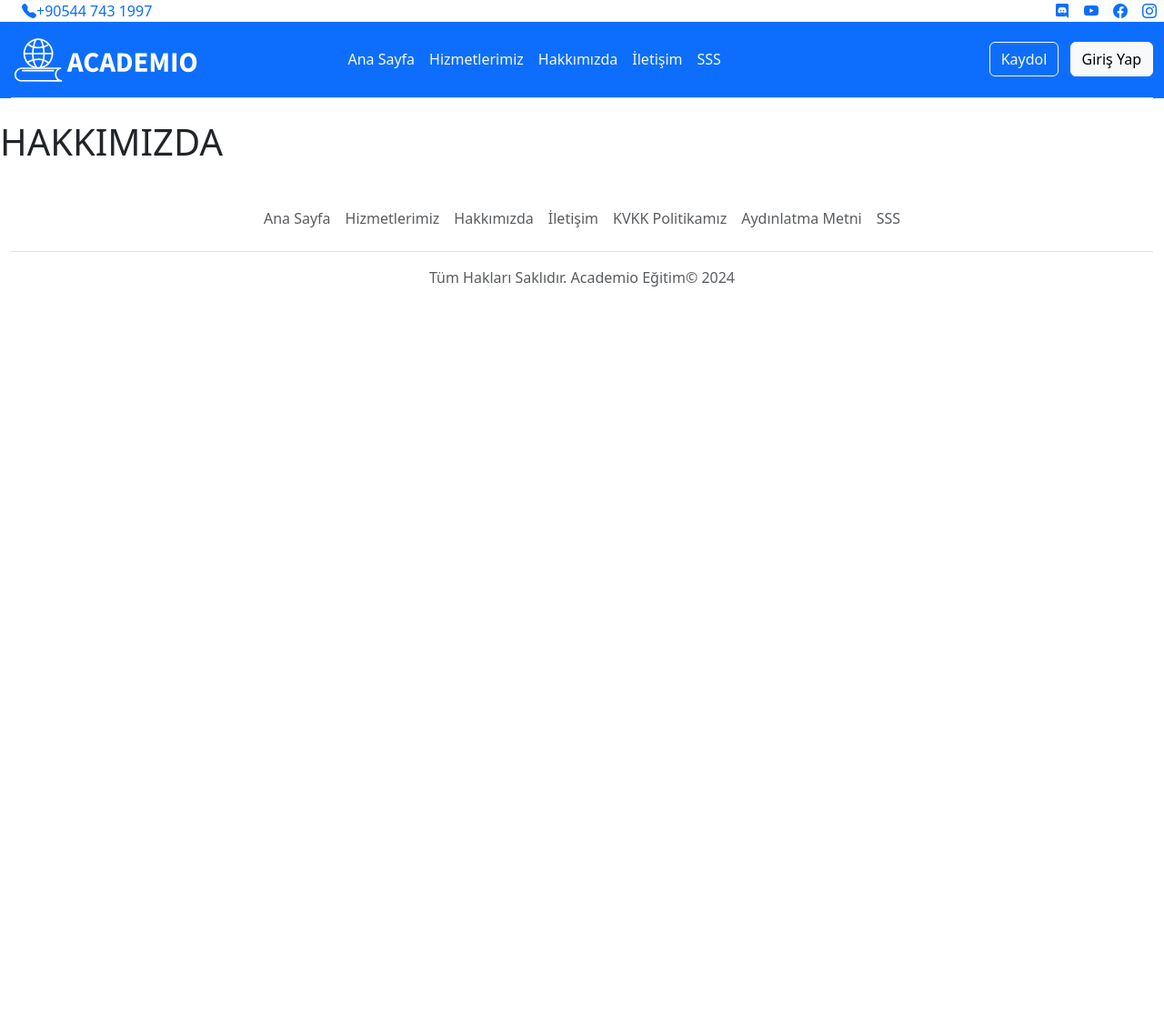
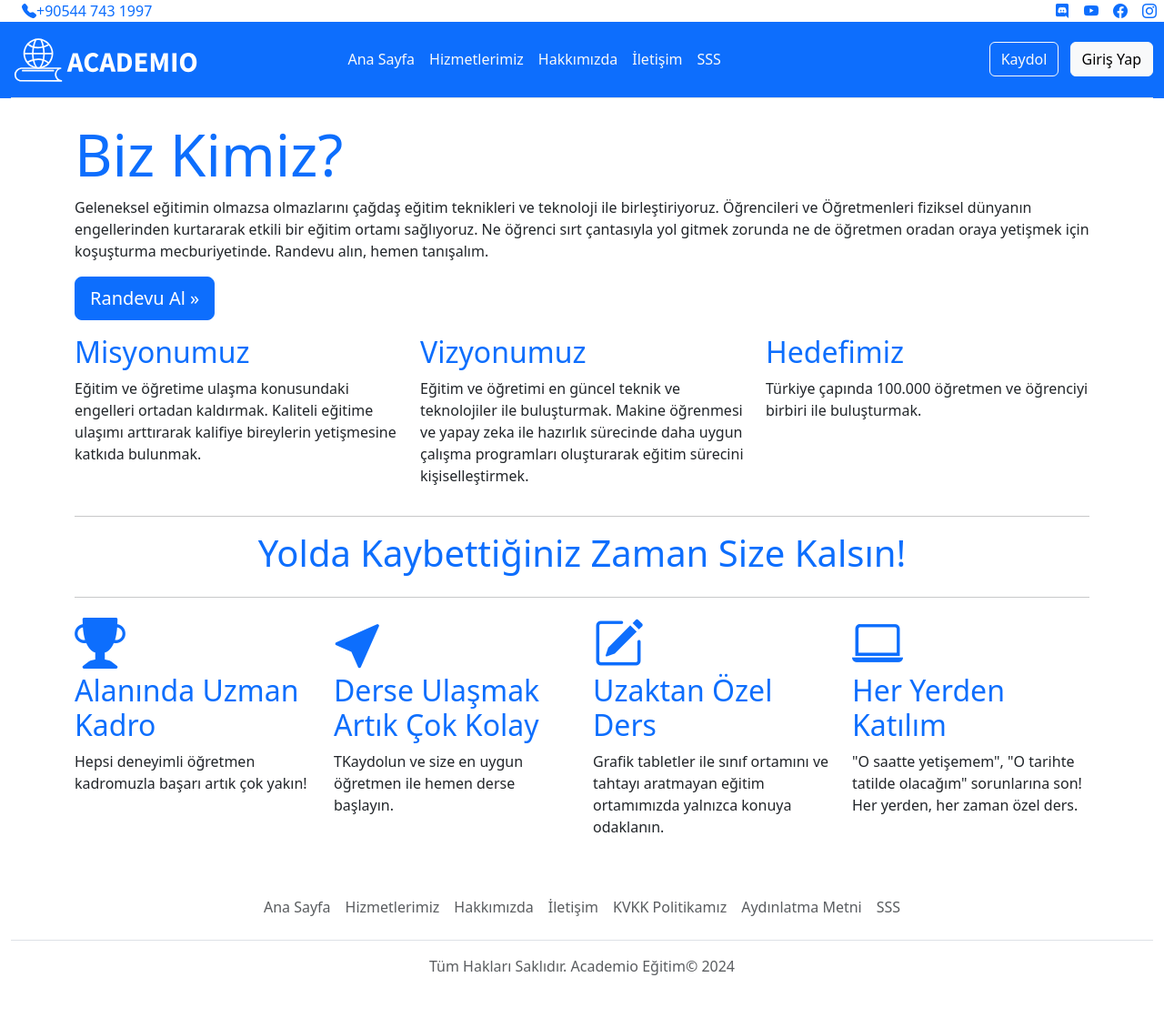
Before and after one commit to tankara/Main, a Django app: page /hakkimizda in a window 1280 px wide. Shown: the whole page at 91% size. Before the commit the page ends 315 px from the top, so only its background shows below. Run offline with Django 5.2, Linux system fonts and the light colour scheme; some libraries are stand-ins or nearby versions.

Commit message:
about page designed

```diff
--- a/pagemanage/templates/hakkimizda.html
+++ b/pagemanage/templates/hakkimizda.html
@@ -1,7 +1,73 @@
 {% extends "layout.html" %}
+{% load static %}
+
+{% block css_files %}
+
+<link rel="stylesheet" href="{% static "css/style.css" %}">
+
+{% endblock%}
 
 {% block content %}
 
-<h1>HAKKIMIZDA</h1>
+    {% block jumbotron %}
+
+    <main role="main">
+
+        <div class="jumbotron">
+          <div class="container">
+            <h1 class="display-3 text-primary">Biz Kimiz?</h1>
+            <p>Geleneksel eğitimin olmazsa olmazlarını çağdaş eğitim teknikleri ve teknoloji ile birleştiriyoruz. Öğrencileri ve Öğretmenleri fiziksel dünyanın engellerinden kurtararak etkili bir eğitim ortamı sağlıyoruz. Ne öğrenci sırt çantasıyla yol gitmek zorunda ne de öğretmen oradan oraya yetişmek için koşuşturma mecburiyetinde. Randevu alın, hemen tanışalım.</p>
+            <p><a class="btn btn-primary btn-lg" href="#" role="button">Randevu Al &raquo;</a></p>
+          </div>
+        </div>
+
+        <div class="container">
+          <div class="row">
+            <div class="col-md-4">
+              <i class="bi bi-activity"></i>
+              <h2 class="text-primary">Misyonumuz</h2>
+              <p>Eğitim ve öğretime ulaşma konusundaki engelleri ortadan kaldırmak. Kaliteli eğitime ulaşımı arttırarak kalifiye bireylerin yetişmesine katkıda bulunmak. </p>
+
+            </div>
+            <div class="col-md-4">
+              <h2 class="text-primary">Vizyonumuz</h2>
+              <p>Eğitim ve öğretimi en güncel teknik ve teknolojiler ile buluşturmak. Makine öğrenmesi ve yapay zeka ile hazırlık sürecinde daha uygun çalışma programları oluşturarak eğitim sürecini kişiselleştirmek. </p>
+            </div>
+            <div class="col-md-4">
+              <h2 class="text-primary">Hedefimiz</h2>
+              <p>Türkiye çapında 100.000 öğretmen ve öğrenciyi birbiri ile buluşturmak.</p>
+            </div>
+          </div>
+          <hr>
+        <div class="row">
+            <h1 class="text-center text-primary">Yolda Kaybettiğiniz Zaman Size Kalsın!</h1>
+        </div>
+        <hr>
+        <div class="row">
+            <div class="col-md-3">
+                <i class="bi bi-trophy-fill display-4 text-primary"></i>
+                <h2 class="text-primary">Alanında Uzman Kadro</h2>
+                <p>Hepsi deneyimli öğretmen kadromuzla başarı artık çok yakın!</p>
+            </div>
+            <div class="col-md-3">
+                <i class="bi bi-cursor-fill display-4 text-primary"></i>
+                <h2 class="text-primary">Derse Ulaşmak Artık Çok Kolay</h2>
+                <p>TKaydolun ve size en uygun öğretmen ile hemen derse başlayın.</p>
+            </div>
+            <div class="col-md-3">
+                <i class="bi bi-pencil-square display-4 text-primary"></i>
+                <h2 class="text-primary">Uzaktan Özel Ders</h2>
+                <p>Grafik tabletler ile sınıf ortamını ve tahtayı aratmayan eğitim ortamımızda yalnızca konuya odaklanın.</p>
+            </div>
+            <div class="col-md-3">
+                <i class="bi bi-laptop display-4 text-primary"></i>
+                <h2 class="text-primary">Her Yerden Katılım</h2>
+                <p>"O saatte yetişemem", "O tarihte tatilde olacağım" sorunlarına son! Her yerden, her zaman özel ders.</p>
+            </div>
+        </div>
+        </div>
+      </main>
+
+    {% endblock%}
 
 {% endblock content %}
--- a/static/css/styles.css
+++ b/static/css/styles.css
@@ -1,3 +1,9 @@
 @import url('https://cdn.jsdelivr.net/npm/bootstrap@5.3.3/dist/css/bootstrap.min.css');
 
 @import url("https://cdn.jsdelivr.net/npm/bootstrap-icons@1.3.0/font/bootstrap-icons.css");
+
+*{
+    margin: 0;
+    padding: 0;
+    box-sizing: border-box;
+}
```
